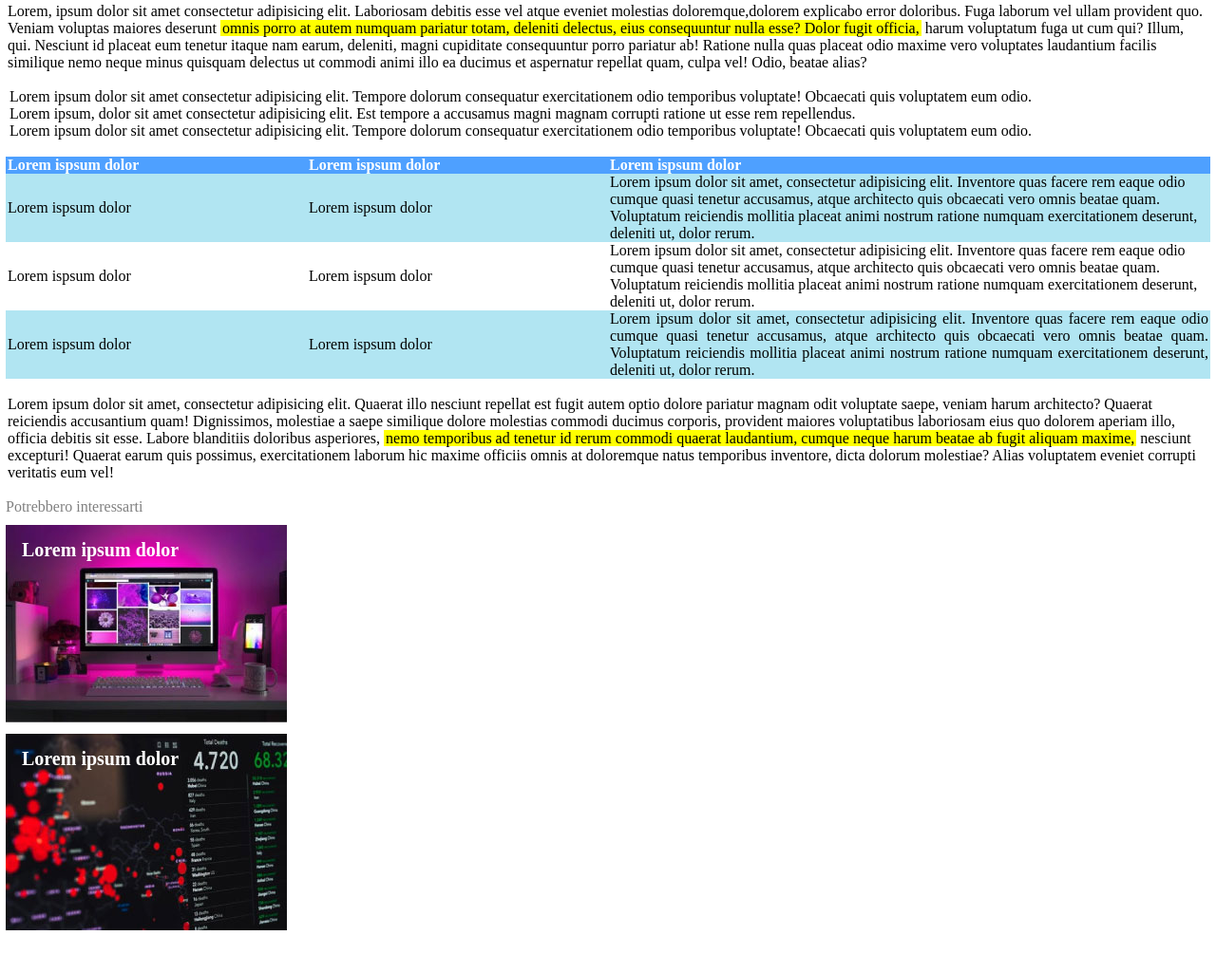
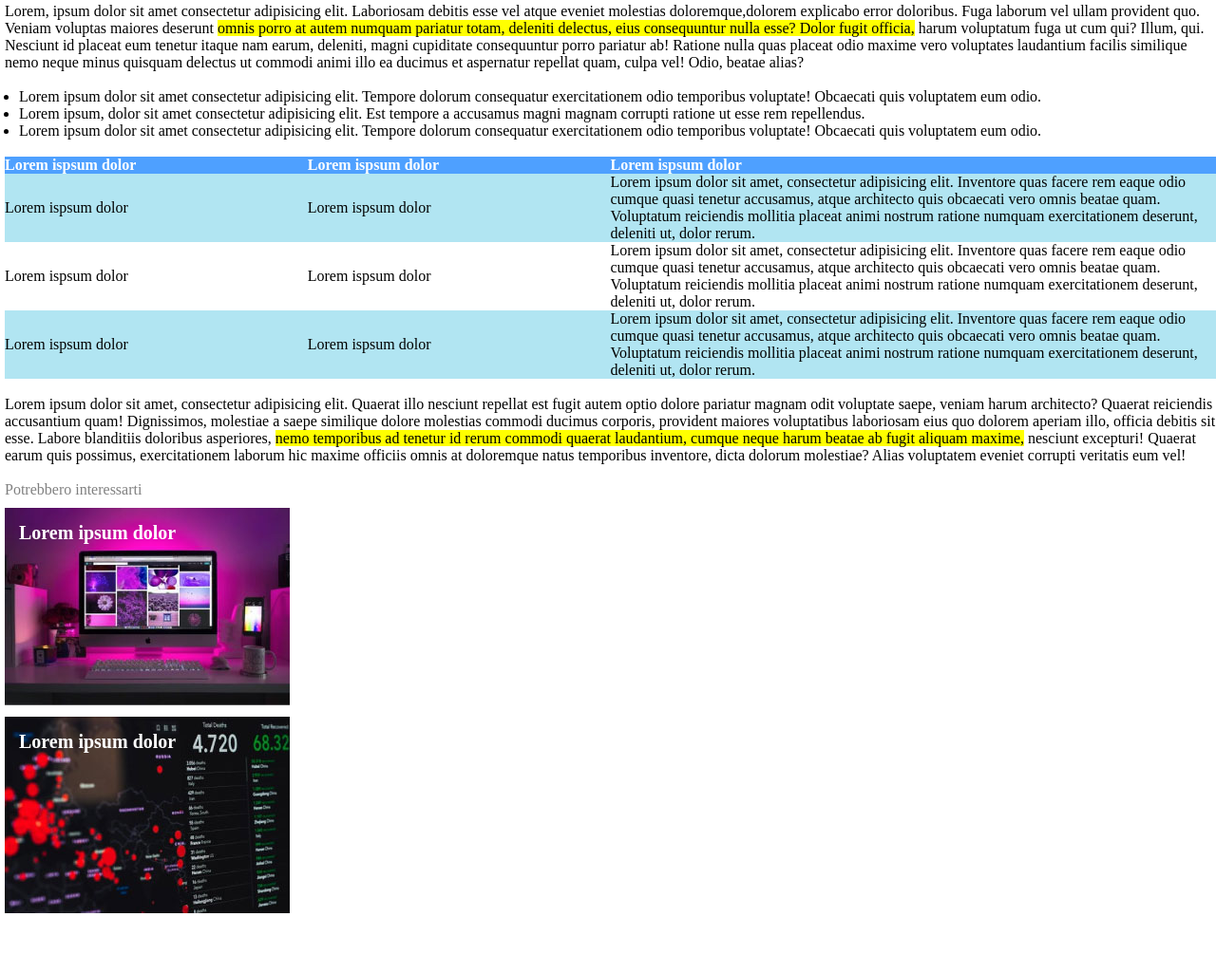
Before and after one commit to Mandrake091/html-css-booleaner, a plain HTML site: page index.html in a window 1280 px wide. Shown: the part 616-1641 px from the top of the page at 95% size. Drawn offline with Linux system fonts and the light colour scheme.

Commit message:
comments +  delete useless class + margin left all document

```diff
--- a/css/style.css
+++ b/css/style.css
@@ -1,19 +1,26 @@
-* { box-sizing: border-box;
-    padding:0 2px;
+*{
+    box-sizing: border-box;
+    padding: 0;
     margin: 0;
-
 }
-.backgroundImage{
+main, figure, section, footer:not(table){
+    margin-left: 5px;
+}
+table{
+    padding: 0px;
+    margin: 0px;
+    border: none;
+    border-spacing: 0px;
+    text-align: left;
+}
+.HeaderImage{
     background-image: url(../img/pattern.png);
     background-color: #4ea0ff;
     background-size: 30%;
     height: 90px;
     margin-bottom: 10px;
 }
-#writer{
-    color: #4ea0ff;
-}
-#logo{
+#Logo{
     background-image: url(../img/logo.svg);
     background-repeat: no-repeat;
     background-position: bottom left 5px;
@@ -23,14 +30,10 @@
 }
 span{background-color: yellow;
 }
+ul{
+    margin-left: 15px;
+}
 
-table{
-    padding: 0px;
-    margin: 0px;
-    height: 10px;
-    border: none;
-    border-spacing: 0px;
-}
 #A1{
     width: 25%;
 }
@@ -38,57 +41,36 @@ table{
 #A2{
     width: 25%;
 }
-.row1{
+.Row1{
     background-color: #4ea0ff;
-    text-align: left;
     color: white;
 }
-.row2>td{
+.Row2>td{
     color: black;
     background-color:#b1e5f2;
 }
-.row3>td{
+.Row3>td{
     color: black;
     background-color:white;
 }
-.row4>td{
+.Row4>td{
     color: black;
     background-color:#b1e5f2;
-}
-
-td{
-    vertical-align: center;
-    background-color: #b1e5f2;
-    color: white;
-}
-
-.lastColumn{
-    text-align: justify;
 }
 footer {
     position: absolute;
     height: 300px;
     width: 300px;
+    color:grey
 }
-.footerImg{
+.FooterImg{
     margin-top: 10px;
     background-image: url(../img/monitor.jpg);
     height: 300px;
     background-position: cover;
     background-repeat: no-repeat;
 }
-#FooterText{
-    font-weight: bold;
-    font-size: 20px;
-    color: white;
-    position:relative;
-    padding:15px;
-}
-
-footer{
-    color:grey
-}
-.footerImg2{
+.FooterImg2{
     background-image: url(../img/graph.jpg);
     background-position: cover;
     background-repeat: no-repeat;
@@ -96,3 +78,10 @@ footer{
     bottom:80px;
     height: 300px;
 }
+.FooterText{
+    font-weight: bold;
+    font-size: 20px;
+    color: white;
+    position:relative;
+    padding:15px;
+}
--- a/index.html
+++ b/index.html
@@ -8,12 +8,15 @@
     <link rel="stylesheet" href="./css/style.css">
   </head>
   <body>
+    <!-- Instazione Pagina Logo + Sfondo-->
     <header>
-            <div class="backgroundImage">
-                <div id="logo">
+      <div class="HeaderImage">
+        <div id="Logo">
         </div>
       </div>
     </header>
+    <!--Fine Intestazione-->
+    <!--Titolo + Dettagli-->
     <section>
       <h1>Internet deve essere al servizio del "bene pubblico": il <br> manifesto di Tim Berners-Lee</h1>
       <p style="color:grey;">Scritto da
@@ -22,6 +25,7 @@
       </p>
       <p style="color:grey; font-size: 12px;">il 10/10/2020</p>
     </section>
+    <!--Fine Titolo + Dettagli-->
     <br>
     <figure>
       <img src="./img/tim-1.jpg" alt="TimBerners1">
@@ -32,7 +36,8 @@
       </figcaption>
     </figure>
     <br>
-    <section>
+    <!--Corpo della pagina-->
+    <main>
       <p>Lorem, ipsum dolor sit amet consectetur adipisicing elit. Laboriosam debitis esse vel atque eveniet molestias doloremque,dolorem explicabo error doloribus. Fuga laborum vel ullam provident quo. Veniam voluptas maiores deserunt <span> omnis porro at autem numquam pariatur totam, deleniti delectus, eius consequuntur nulla esse? Dolor fugit officia,</span> harum voluptatum fuga ut cum qui? Illum, qui. Nesciunt id placeat eum tenetur itaque nam earum, deleniti, magni cupiditate consequuntur porro pariatur ab! Ratione nulla quas placeat odio maxime vero voluptates laudantium facilis similique nemo neque minus quisquam delectus ut commodi animi illo ea ducimus et aspernatur repellat quam, culpa vel! Odio, beatae alias?
       </p>
       <br>
@@ -42,42 +47,44 @@
         <li>Lorem ipsum dolor sit amet consectetur adipisicing elit. Tempore dolorum consequatur exercitationem odio temporibus voluptate! Obcaecati quis voluptatem eum odio.</li>
       </ul>
       <br>
+      <!--Tabella-->
       <table>
-            <tr class="row1">
+        <tr class="Row1">
           <th id="A1">Lorem ispsum dolor</th>
           <th id="A2">Lorem ispsum dolor</th>
-              <th id="A3">Lorem ispsum dolor</th>
+          <th>Lorem ispsum dolor</th>
         </tr>
-            <tr class="row2">
+        <tr class="Row2">
           <td>Lorem ispsum dolor</td>
           <td>Lorem ispsum dolor</td>
           <td>Lorem ipsum dolor sit amet, consectetur adipisicing elit. Inventore quas facere rem eaque odio cumque quasi tenetur accusamus, atque architecto quis obcaecati vero omnis beatae quam. Voluptatum reiciendis mollitia placeat animi nostrum ratione numquam exercitationem deserunt, deleniti ut, dolor rerum.</td>
         </tr>
-            <tr class="row3">
+        <tr class="Row3">
           <td>Lorem ispsum dolor</td>
           <td>Lorem ispsum dolor</td>
           <td>Lorem ipsum dolor sit amet, consectetur adipisicing elit. Inventore quas facere rem eaque odio cumque quasi tenetur accusamus, atque architecto quis obcaecati vero omnis beatae quam. Voluptatum reiciendis mollitia placeat animi nostrum ratione numquam exercitationem deserunt, deleniti ut, dolor rerum.</td>
         </tr>
-            <tr class="row4">
+        <tr class="Row4">
           <td>Lorem ispsum dolor</td>
           <td>Lorem ispsum dolor</td>
-                <td class="lastColumn">Lorem ipsum dolor sit amet, consectetur adipisicing elit. Inventore quas facere rem eaque odio cumque quasi tenetur accusamus, atque architecto quis obcaecati vero omnis beatae quam. Voluptatum reiciendis mollitia placeat animi nostrum ratione numquam exercitationem deserunt, deleniti ut, dolor rerum.
+          <td>Lorem ipsum dolor sit amet, consectetur adipisicing elit. Inventore quas facere rem eaque odio cumque quasi tenetur accusamus, atque architecto quis obcaecati vero omnis beatae quam. Voluptatum reiciendis mollitia placeat animi nostrum ratione numquam exercitationem deserunt, deleniti ut, dolor rerum.
           </td>
         </tr>
       </table>
+      <!--Fine Tabella-->
       <br>
       <p>Lorem ipsum dolor sit amet, consectetur adipisicing elit. Quaerat illo nesciunt repellat est fugit autem optio dolore pariatur magnam odit voluptate saepe, veniam harum architecto? Quaerat reiciendis accusantium quam! Dignissimos, molestiae a saepe similique dolore molestias commodi ducimus corporis, provident maiores voluptatibus laboriosam eius quo dolorem aperiam illo, officia debitis sit esse. Labore blanditiis doloribus asperiores, <span>nemo temporibus ad tenetur id rerum commodi quaerat laudantium, cumque neque harum beatae ab fugit aliquam maxime,</span> nesciunt excepturi! Quaerat earum quis possimus, exercitationem laborum hic maxime officiis omnis at doloremque natus temporibus inventore, dicta dolorum molestiae? Alias voluptatem eveniet corrupti veritatis eum vel!</p>
-    </section>
+    </main>
+    <!--Fine corpo della pagina-->
     <br>
-
     <footer>
       Potrebbero interessarti
-        <div class="footerImg">
-            <div id="FooterText">Lorem ipsum dolor
+      <div class="FooterImg">
+        <div class="FooterText">Lorem ipsum dolor
         </div>
       </div>
-            <div class="footerImg2">
-                <div id="FooterText">Lorem ipsum dolor
+      <div class="FooterImg2">
+        <div class="FooterText">Lorem ipsum dolor
         </div>
       </div>
     </footer>
```
Lines whose indentation alone changed are shown as unchanged.
